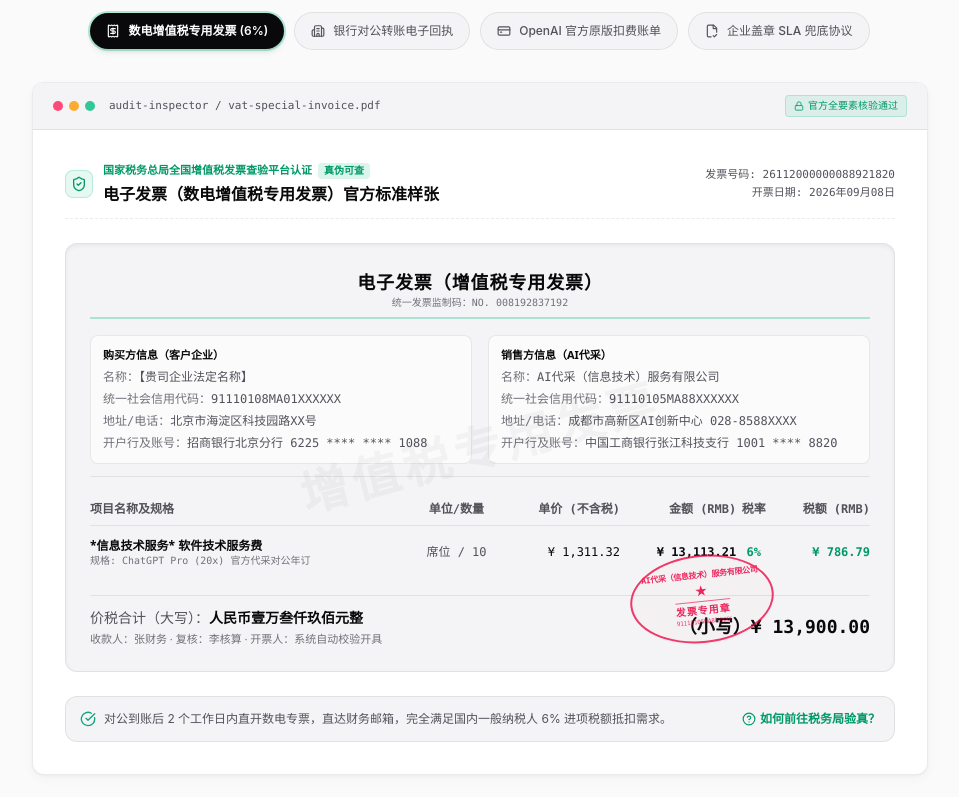
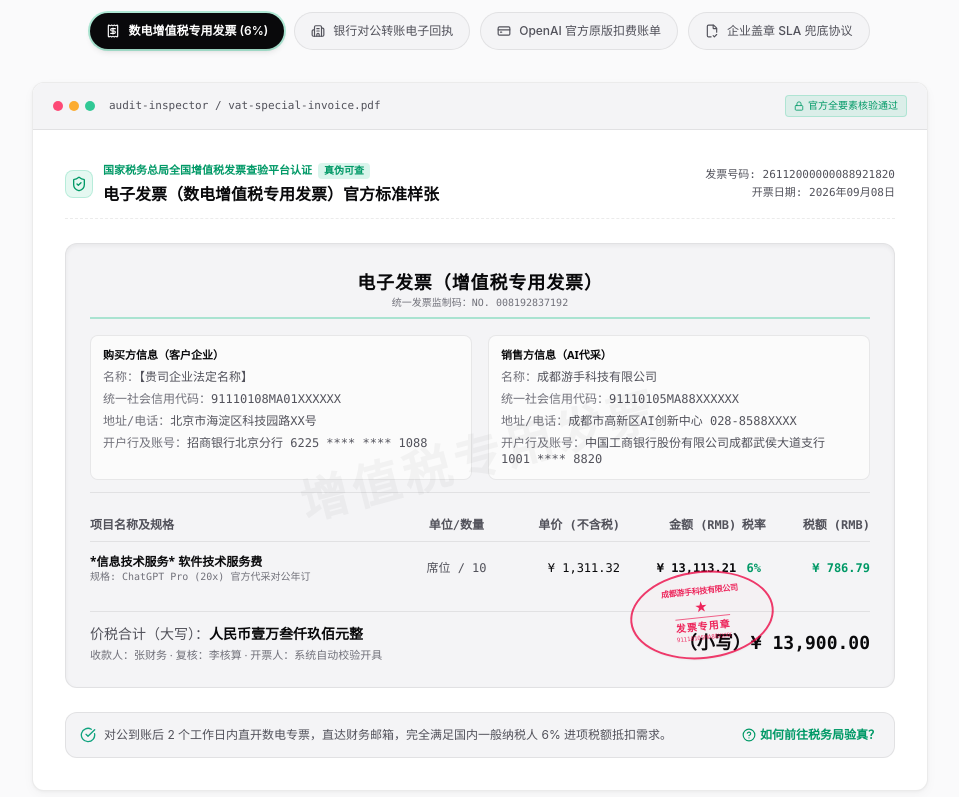
Before and after one commit to liangshanbo789/aidaicai, a Next.js app: page / in a window 1280 px wide. Shown: the part 5788-6585 px from the top of the page, without its empty margins (160-1119 px from the left). Built offline with nearby package versions, Linux system fonts and the light colour scheme.

Commit message:
feat: implement pricing calculator and documentation showcase components for enterprise procurement

```diff
--- a/src/components/ComplianceShowcase.tsx
+++ b/src/components/ComplianceShowcase.tsx
@@ -139,10 +139,10 @@
                     </div>
                     <div className="space-y-1.5 bg-surface/60 p-3 rounded-lg border border-theme-subtle">
                       <div className="text-[11px] font-semibold text-primary font-sans">销售方信息（AI代采）</div>
-                      <div><span className="text-tertiary">名称：</span>AI代采（信息技术）服务有限公司</div>
+                      <div><span className="text-tertiary">名称：</span>成都游手科技有限公司</div>
                       <div><span className="text-tertiary">统一社会信用代码：</span>91110105MA88XXXXXX</div>
                       <div><span className="text-tertiary">地址/电话：</span>成都市高新区AI创新中心 028-8588XXXX</div>
-                      <div><span className="text-tertiary">开户行及账号：</span>中国工商银行张江科技支行 1001 **** 8820</div>
+                      <div><span className="text-tertiary">开户行及账号：</span>中国工商银行股份有限公司成都武侯大道支行 1001 **** 8820</div>
                     </div>
                   </div>
 
@@ -194,7 +194,7 @@
                     <div className="absolute right-4 sm:right-24 bottom-1 pointer-events-none select-none opacity-85 dark:opacity-90 transform rotate-[-6deg]">
                       <div className="w-32 h-20 sm:w-36 sm:h-22 rounded-[50%] border-[2.5px] border-rose-600/90 text-rose-600 flex flex-col items-center justify-center p-1 relative shadow-xs bg-rose-500/[0.02]">
                         <div className="text-[9px] font-bold text-center tracking-tighter scale-90 leading-tight">
-                          AI代采（信息技术）服务有限公司
+                          成都游手科技有限公司
                         </div>
                         <div className="my-0.5 text-xs text-rose-600 font-sans">★</div>
                         <div className="text-[10px] font-extrabold tracking-widest border-t border-rose-600/70 pt-0.5">
@@ -289,9 +289,9 @@
                     </div>
                     <div className="space-y-1.5 bg-surface/60 p-3 rounded-lg border border-theme-subtle">
                       <div className="text-[11px] font-semibold text-primary font-sans">【收款人信息】</div>
-                      <div><span className="text-tertiary">收款人户名：</span>AI代采（信息技术）服务有限公司</div>
+                      <div><span className="text-tertiary">收款人户名：</span>成都游手科技有限公司</div>
                       <div><span className="text-tertiary">收款人账号：</span>1001 2488 **** 8820</div>
-                      <div><span className="text-tertiary">收款开户行：</span>中国工商银行上海张江科技支行</div>
+                      <div><span className="text-tertiary">收款开户行：</span>中国工商银行股份有限公司成都武侯大道支行</div>
                     </div>
                   </div>
 
@@ -498,7 +498,7 @@
                     </div>
 
                     <div className="space-y-1">
-                      <div className="text-tertiary">乙方（服务方）：AI代采（信息技术）服务有限公司</div>
+                      <div className="text-tertiary">乙方（服务方）：成都游手科技有限公司</div>
                       <div className="text-tertiary">法定代表人 / 授权代表：梁某某</div>
                       <div className="text-primary font-mono text-[11px] font-medium">
                         电子印章状态：已加盖合同专用电子印章（国密算法防篡改）
@@ -509,7 +509,7 @@
                     <div className="absolute right-4 sm:right-12 bottom-1 pointer-events-none select-none opacity-85 dark:opacity-90 transform rotate-[4deg]">
                       <div className="w-28 h-28 rounded-full border-[2.5px] border-rose-600 text-rose-600 flex flex-col items-center justify-center p-1 shadow-xs bg-rose-500/[0.02]">
                         <div className="text-[8px] font-bold text-center scale-90 leading-tight">
-                          AI代采（信息技术）服务有限公司
+                          成都游手科技有限公司
                         </div>
                         <div className="my-0.5 text-base text-rose-600 font-sans">★</div>
                         <div className="text-[9.5px] font-extrabold tracking-widest border-t border-rose-600/70 pt-0.5">
--- a/src/components/DocsVault.tsx
+++ b/src/components/DocsVault.tsx
@@ -117,7 +117,7 @@
       content: `企业级海外软件采购与技术支持服务框架协议（精简摘要）
 
 甲方：【采购企业全称】
-乙方：AI代采（信息技术）服务有限公司 (aidaicai.com)
+乙方：成都游手科技有限公司 (aidaicai.com)
 
 第一条 采购与委托
 甲方委托乙方为其代采并充值 OpenAI ChatGPT 等官方订阅服务，由乙方提供配套技术咨询与对公财务结算保障。
--- a/src/components/PricingCalculator.tsx
+++ b/src/components/PricingCalculator.tsx
@@ -74,7 +74,7 @@
 阶梯优惠节省：¥ ${totalSavings.toLocaleString()} 元 (采购越多单价越低)
 增值服务权益：附赠专属技术响应保障及大客户定制增值方案（价值约 ¥ ${totalPerksAmount.toLocaleString()} 元）
 发票类目：*信息技术服务* 软件技术服务费 (进项税抵扣 6%)
-开户行：中国工商银行股份有限公司上海张江科技支行
+开户行：中国工商银行股份有限公司成都武侯大道支行
 付款方式：企业银行公对公转账
 资质保障：签署 72 小时封号退赔、保密协议 (NDA) 及正式采购合同`;
 
@@ -428,7 +428,7 @@
               <div className="absolute right-0 bottom-1 pointer-events-none select-none opacity-85 dark:opacity-90 transform rotate-[-6deg]">
                 <div className="w-24 h-24 rounded-full border-2 border-rose-600 text-rose-600 flex flex-col items-center justify-center p-1 shadow-xs bg-rose-500/[0.02]">
                   <div className="text-[7px] font-bold text-center scale-90 leading-tight">
-                    AI代采（信息技术）服务有限公司
+                    成都游手科技有限公司
                   </div>
                   <div className="my-0.5 text-xs text-rose-600 font-sans">★</div>
                   <div className="text-[8px] font-extrabold tracking-wider border-t border-rose-600/70 pt-0.5">
@@ -544,8 +544,8 @@
                 </div>
                 <div className="space-y-1">
                   <div className="font-bold text-zinc-950 font-sans text-xs">【供应商企业】</div>
-                  <div>名称：AI代采（信息技术）服务有限公司</div>
-                  <div>开户银行：中国工商银行股份有限公司上海张江科技支行</div>
+                  <div>名称：成都游手科技有限公司</div>
+                  <div>开户银行：中国工商银行股份有限公司成都武侯大道支行</div>
                   <div>银行账号：1001 2488 **** **** 8820</div>
                 </div>
               </div>
@@ -617,7 +617,7 @@
 
                 <div className="text-right">
                   <div className="text-xs font-bold font-sans text-zinc-950 mb-1">
-                    AI代采（信息技术）服务有限公司
+                    成都游手科技有限公司
                   </div>
                   <div className="text-[10px] text-zinc-500">
                     （已加盖商务报价与比选确认专用电子印章）
@@ -628,7 +628,7 @@
                 <div className="absolute right-0 bottom-0 pointer-events-none select-none opacity-90 transform rotate-[-4deg]">
                   <div className="w-28 h-28 rounded-full border-[2.5px] border-rose-600 text-rose-600 flex flex-col items-center justify-center p-1 bg-rose-500/[0.02]">
                     <div className="text-[7.5px] font-bold text-center scale-90 leading-tight">
-                      AI代采（信息技术）服务有限公司
+                      成都游手科技有限公司
                     </div>
                     <div className="my-0.5 text-base text-rose-600 font-sans">★</div>
                     <div className="text-[9px] font-extrabold tracking-wider border-t border-rose-600/70 pt-0.5">
```
